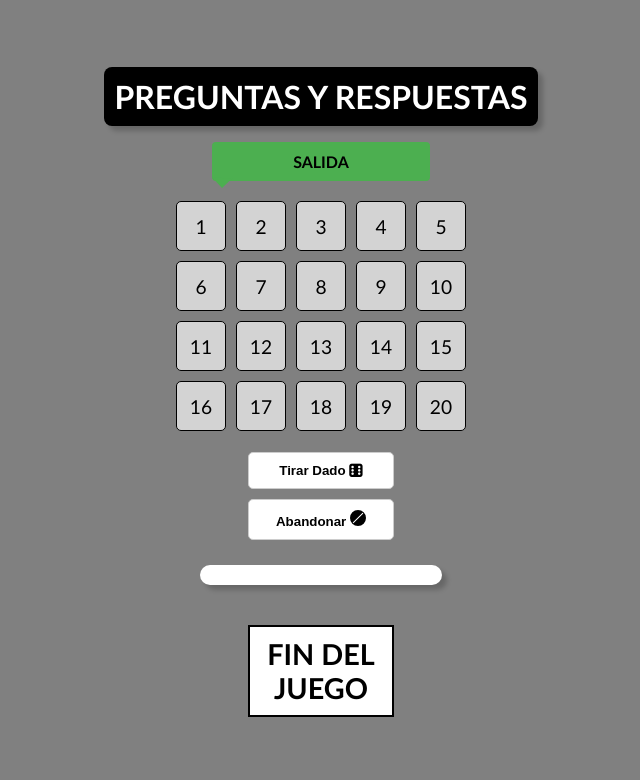
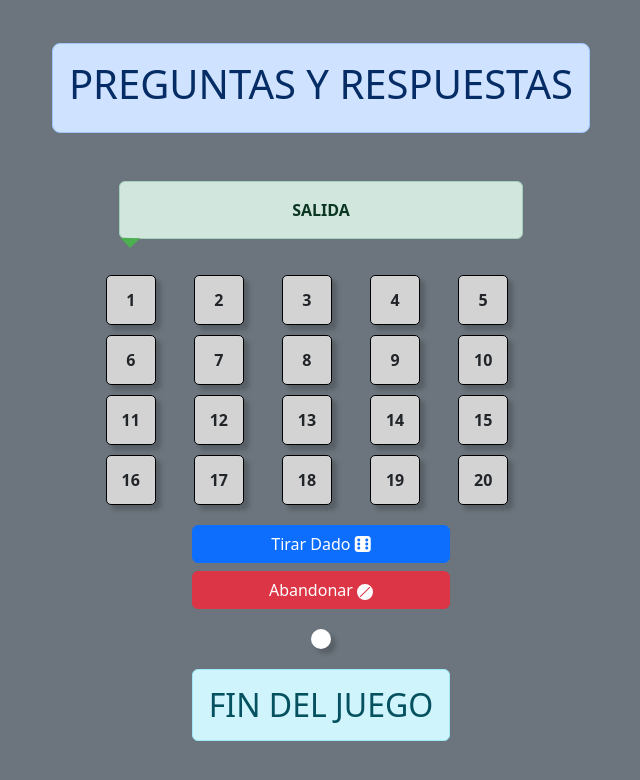
Before and after one commit to LRondinelli04/Proyecto-Final---JavaScript, a website: page ProyectoFinal/ProyectoFinal_Completo/public/index.html in a window 1280 px wide. Shown: the whole page, without its empty margins (319-959 px from the left). Drawn offline with nearby package versions, Linux system fonts and the light colour scheme; no server answers.

Commit message:
cambios esteticos con boostrap al proyecto

```diff
--- a/ProyectoFinal/ProyectoFinal_Completo/public/index.html
+++ b/ProyectoFinal/ProyectoFinal_Completo/public/index.html
@@ -9,22 +9,36 @@
       rel="stylesheet"
       href="https://cdn.jsdelivr.net/npm/bootstrap-icons@1.8.1/font/bootstrap-icons.css"
     />
+    <link
+      href="https://cdn.jsdelivr.net/npm/bootstrap@5.3.3/dist/css/bootstrap.min.css"
+      rel="stylesheet"
+      integrity="sha384-QWTKZyjpPEjISv5WaRU9OFeRpok6YctnYmDr5pNlyT2bRjXh0JMhjY6hW+ALEwIH"
+      crossorigin="anonymous"
+    />
     <link rel="icon" href="#" type="#" />
     <!-- agregado de esta linea para quitar error en consola (Cliente) del favIcon -->
     <script src="index.js" defer></script>
   </head>
-  <body>
+  <body class="text-bg-secondary p-3 text-dark">
+    <section class="container">
+      <header
+        class="p-3 mb-5 text-primary-emphasis bg-primary-subtle border border-primary-subtle rounded-3"
+      >
         <h1>PREGUNTAS Y RESPUESTAS</h1>
-    <div class="contenedor">
-      <div class="flecha-salida">SALIDA</div>
+      </header>
+
+      <div class="flecha-salida alert alert-success">SALIDA</div>
+
       <div id="tablero" class="tablero">
         <!-- TABLERO GENERADA EN JS -->
       </div>
+
       <div class="controles">
-        <button class="btn" id="btn-dado">
+        <div id="botones" class="d-grid gap-2">
+          <button class="btn btn-primary ml-auto" id="btn-dado">
             Tirar Dado <i class="bi bi-dice-6-fill"></i>
           </button>
-        <button class="btn" id="btn-abandonar">
+          <button class="btn btn-danger" id="btn-abandonar">
             Abandonar
             <svg
               xmlns="http://www.w3.org/2000/svg"
@@ -39,14 +53,15 @@
               />
             </svg>
           </button>
+        </div>
         <div id="mensaje" class="mensaje"></div>
         <div id="pregunta" class="pregunta"></div>
         <div id="respuestas" class="respuestas"></div>
 
         <div class="finJuego">
-          <h2 class="final" id="final">FIN DEL JUEGO</h2>
+          <h2 class="final alert alert-info text-center" id="final">FIN DEL JUEGO</h2>
         </div>
       </div>
-    </div>
+    </section>
   </body>
 </html>
--- a/ProyectoFinal/ProyectoFinal_Completo/public/index.js
+++ b/ProyectoFinal/ProyectoFinal_Completo/public/index.js
@@ -31,6 +31,7 @@
       tablero.appendChild(casilla);
       casilla.style.border = "1px solid black";
       casilla.style.borderRadius = "5px";
+      casilla.style.fontWeight = "700";
     }
   }
 
@@ -40,6 +41,8 @@
       const casilla = document.getElementById(`casilla-${i}`);
       casilla.style.backgroundColor = "";
       casilla.innerText = i + 1;
+      casilla.style.fontWeight = "700";
+      casilla.style.color = "black";
     }
   }
 
@@ -75,6 +78,8 @@
       let casilla = document.getElementById(`casilla-${pos}`);
       if (pos < 20) {
         casilla.style.backgroundColor = arrayColores[index];
+        casilla.style.fontWeight = "bold";
+        casilla.style.color = "white";
         casilla.innerText = `J${index + 1}`;
       }
     });
@@ -89,8 +94,8 @@
       case "green":
         color = "Verde";
         break;
-      case "yellow":
-        color = "Amarillo";
+      case "brown":
+        color = "Marrón";
         break;
       case "blue":
         color = "Azul";
@@ -105,7 +110,7 @@
   socket.on("connect", () => {
     nombre = prompt("Ingrese su nombre:");
     color = prompt(
-      "Ingrese su color (ROJO, VERDE, AMARILLO, AZUL) :"
+      "Ingrese su color (ROJO, VERDE, MARRÓN, AZUL) :"
     ).toLowerCase();
     socket.emit("registrarJugador", nombre, color);
   });
@@ -205,6 +210,7 @@
     }
 
     // Mostrar mensaje de ganador
+    tituloGanador.style.color = "white";
     tituloGanador.innerText = `${nombreGanador} ha ganado el juego!`;
   });
 
--- a/ProyectoFinal/ProyectoFinal_Completo/public/style.css
+++ b/ProyectoFinal/ProyectoFinal_Completo/public/style.css
@@ -4,8 +4,8 @@
   padding: 0;
   margin: 0;
 }
-
-html, body {
+html,
+body {
   min-height: 100vh;
   margin: 0;
   padding: 0;
@@ -16,24 +16,13 @@
 }
 
 body {
-  background: gray;
   text-align: center;
   font-family: calibri;
   font-size: 120%;
   padding: 15px;
 }
 
-h1 {
-  font-size: 2rem;
-  padding: 10px;
-  background-color: black;
-  color: white;
-  border-radius: 8px;
-  box-shadow: 5px 5px 5px rgba(0, 0, 0, 0.2);
-  margin-bottom: 1rem;
-}
-
-.contenedor {
+.container {
   display: inline-flex;
   flex-direction: column;
   justify-content: center;
@@ -56,6 +45,11 @@
 
 .controles {
   margin: 1rem 0;
+  display: flex;
+  flex-direction: column;
+  justify-content: center;
+  align-items: center;
+  margin: auto;
 }
 
 .pregunta {
@@ -74,45 +68,12 @@
   display: none;
 }
 
-.imagen {
-  object-fit: cover;
-  height: 0px;
-  width: 0px;
-}
-
-.btn {
-  background: white;
-  width: 60%;
-  max-width: 550px;
-  padding: 10px;
-  margin: 5px;
-  cursor: pointer;
-  border: 1px solid #ccc;
-  border-radius: 5px;
-  font-weight: 700;
-}
-
-.btn:hover {
-  transform: scale(1.05);
-}
-
-.numero {
-  position: absolute;
-  opacity: 0.3;
-  top: 10px;
-  right: 10px;
-}
-
-.puntaje {
-  padding: 10px;
-  color: white;
-}
-
 .tablero {
   display: grid;
   grid-template-columns: repeat(5, 1fr);
   grid-gap: 10px;
   margin-top: 20px;
+  width: 80%;
 }
 
 .casilla {
@@ -123,25 +84,24 @@
   align-items: center;
   justify-content: center;
   border: 1px solid #ccc;
+  box-shadow: 5px 5px 5px rgba(0, 0, 0, 0.2);
 }
 
 #tirar-dado {
   margin-top: 20px;
 }
 
-.finJuego {
-  display: flex;
-  justify-content: center;
-  align-items: center;
-  flex-direction: column;
+#botones {
+  margin-top: 20px;
+  width: 100%;
 }
 
-.final {
-  border: 2px solid black;
-  padding: 10px;
-  margin-top: 20px;
-  background: white;
-  width: 60%;
+#botones button {
+  width: 100%;
+}
+
+.finJuego, .final{
+  width: 100%;
 }
 
 .flecha-salida {
@@ -160,7 +120,7 @@
 .flecha-salida::after {
   content: "";
   position: absolute;
-  bottom: -17px; /* Mueve la flecha hacia abajo fuera del elemento */
+  bottom: -20px; /* Mueve la flecha hacia abajo fuera del elemento */
   left: 0; /* Posiciona la flecha en la esquina izquierda */
   /* rotar sobre el eje x */
   transform: rotate(2deg);
@@ -209,7 +169,6 @@
   }
 
   .final {
-    width: 80%;
     font-size: 1rem;
   }
 }
```
Also changed, not shown: ProyectoFinal/ProyectoFinal_Completo/server/server.js (+6 -5 lines). Lines whose indentation alone changed are shown as unchanged.
